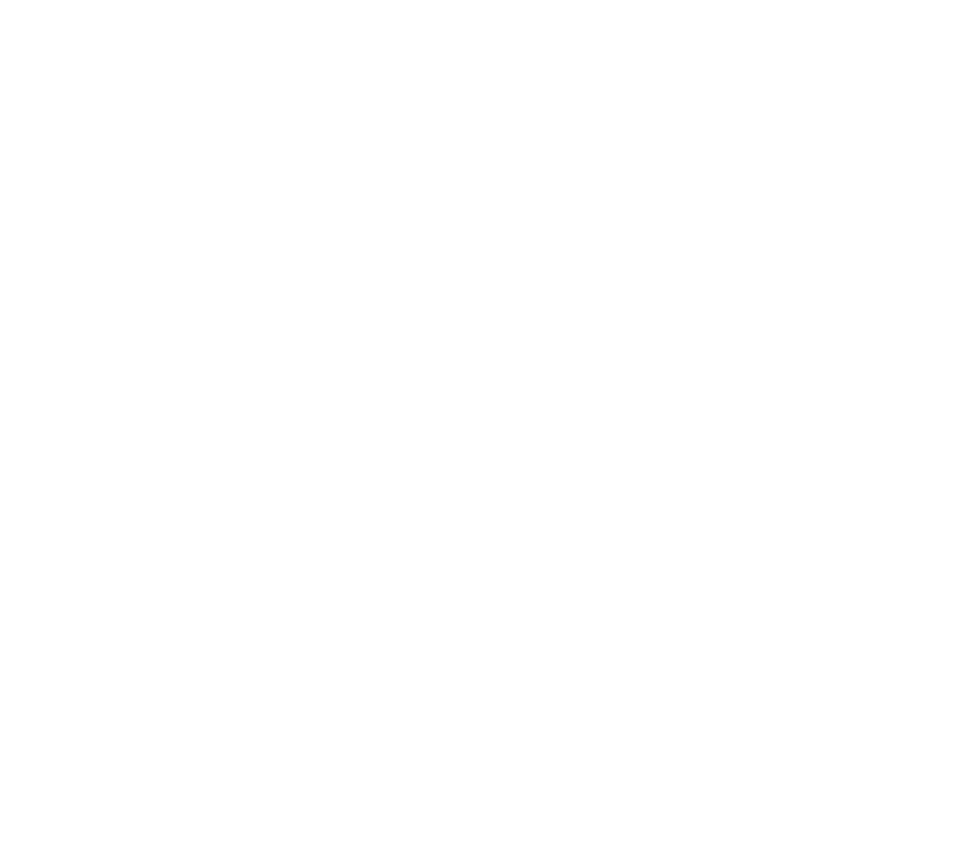
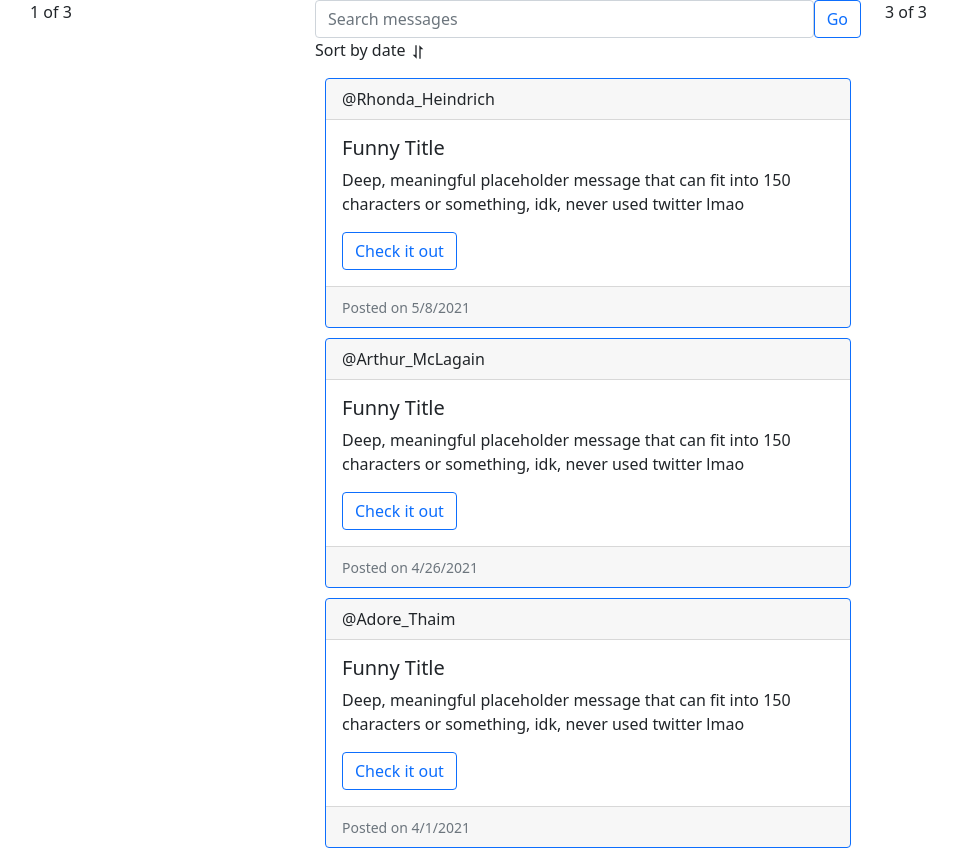
Before and after one commit to Timbuktujoe/mini-twitter, a React (Create React App) app: page / in a window 1280 px wide. Shown: the top 850 px of the page, without its empty margins (52-1009 px from the left). Before the commit the page ends 800 px from the top, so only its background shows below. Built offline with nearby package versions, Linux system fonts and the light colour scheme.

Commit message:
added searchbar, icons, displayed messages

```diff
--- a/package.json
+++ b/package.json
@@ -6,8 +6,11 @@
     "@testing-library/jest-dom": "^5.14.1",
     "@testing-library/react": "^11.2.7",
     "@testing-library/user-event": "^12.8.3",
+    "bootstrap": "^5.0.2",
     "react": "^17.0.2",
+    "react-bootstrap": "^1.6.1",
     "react-dom": "^17.0.2",
+    "react-icons": "^4.2.0",
     "react-scripts": "4.0.3",
     "web-vitals": "^1.1.2"
   },
--- a/src/App.css
+++ b/src/App.css
@@ -1,38 +1,3 @@
-.App {
-  text-align: center;
+.sorting_icon{
+  cursor: pointer;
 }
-
-.App-logo {
-  height: 40vmin;
-  pointer-events: none;
-}
-
-@media (prefers-reduced-motion: no-preference) {
-  .App-logo {
-    animation: App-logo-spin infinite 20s linear;
-  }
-}
-
-.App-header {
-  background-color: #282c34;
-  min-height: 100vh;
-  display: flex;
-  flex-direction: column;
-  align-items: center;
-  justify-content: center;
-  font-size: calc(10px + 2vmin);
-  color: white;
-}
-
-.App-link {
-  color: #61dafb;
-}
-
-@keyframes App-logo-spin {
-  from {
-    transform: rotate(0deg);
-  }
-  to {
-    transform: rotate(360deg);
-  }
-}
--- a/src/App.js
+++ b/src/App.js
@@ -1,9 +1,20 @@
-import logo from './logo.svg';
+import 'bootstrap/dist/css/bootstrap.min.css'
+import Container from 'react-bootstrap/Container'
+import Row from 'react-bootstrap/Row'
+import Col from 'react-bootstrap/Col'
+
 import './App.css';
-
+import Messages from './Messages'
 function App() {
   return (
     <div className="App">
+      <Container>
+        <Row md={4}>
+          <Col>1 of 3</Col>
+          <Col xs={6} ><Messages /></Col>
+          <Col>3 of 3</Col>
+        </Row>
+      </Container>
 
     </div>
   );
--- /dev/null
+++ b/src/Messages.js
@@ -0,0 +1,38 @@
+import Button from 'react-bootstrap/Button'
+import Card from 'react-bootstrap/Card'
+import Spinner from 'react-bootstrap/Spinner'
+import data from './data'
+import {BiSort} from 'react-icons/bi'
+import Searchbar from './Searchbar'
+import { useState } from 'react'
+export default function Messages() {
+    const [userData, setUserData] = useState(data)
+    console.log(userData[0])
+    return (
+
+        <>
+            <Searchbar/>
+            <p>Sort by date <BiSort className="sorting_icon"/></p>
+            {userData.length  ? userData.map((i) =>
+
+                <Card border="primary" style={{ margin: "10px" }}>
+                    <Card.Header>@{i.firstName}_{i.lastName}</Card.Header>
+                    <Card.Body>
+                        <Card.Title>Funny Title</Card.Title>
+                        <Card.Text>
+                            Deep, meaningful placeholder message that can fit into 150 characters or something, idk, never used twitter lmao
+                        </Card.Text>
+                        <Button variant="outline-primary">Check it out</Button>
+                    </Card.Body>
+                    <Card.Footer>
+                        <small className="text-muted">Posted on {i.message_createdAt}</small>
+                    </Card.Footer>
+                </Card>
+
+            ) : <Spinner animation="border" role="status">
+                <span className="visually-hidden">Loading...</span>
+            </Spinner>
+            }
+        </>
+    )
+}
--- /dev/null
+++ b/src/Searchbar.js
@@ -0,0 +1,17 @@
+import Button from 'react-bootstrap/Button'
+import Form from 'react-bootstrap/Form'
+import FormControl from 'react-bootstrap/FormControl'
+
+export default function Searchbar() {
+    return(
+        <Form className="d-flex">
+      <FormControl
+        type="search"
+        placeholder="Search messages"
+        className="mr-2"
+        aria-label="Search"
+      />
+      <Button variant="outline-primary">Go</Button>
+    </Form>
+    )
+}
--- a/src/MOCK_DATA_1.json
+++ b/src/data.js
@@ -1,4 +1,5 @@
-[{"id":1,"firstName":"Rhonda","lastName":"Heindrich","email":"rheindrich0@xing.com","avatar":"https://robohash.org/ducimusomnisvoluptatem.png?size=50x50&set=set1","message":"","message_ID":1,"message_createdAt":"5/8/2021"},
+const data = [
+    {"id":1,"firstName":"Rhonda","lastName":"Heindrich","email":"rheindrich0@xing.com","avatar":"https://robohash.org/ducimusomnisvoluptatem.png?size=50x50&set=set1","message":"","message_ID":1,"message_createdAt":"5/8/2021"},
 {"id":2,"firstName":"Arthur","lastName":"McLagain","email":"amclagain1@biblegateway.com","avatar":"https://robohash.org/laudantiumprovidentvoluptatem.png?size=50x50&set=set1","message":"","message_ID":2,"message_createdAt":"4/26/2021"},
 {"id":3,"firstName":"Adore","lastName":"Thaim","email":"athaim2@howstuffworks.com","avatar":"https://robohash.org/veldolorut.png?size=50x50&set=set1","message":"","message_ID":3,"message_createdAt":"4/1/2021"},
 {"id":4,"firstName":"Mitchael","lastName":"Hobble","email":"mhobble3@opensource.org","avatar":"https://robohash.org/itaquequoharum.png?size=50x50&set=set1","message":"","message_ID":4,"message_createdAt":"7/27/2020"},
@@ -97,4 +98,6 @@
 {"id":97,"firstName":"Sigmund","lastName":"Torfin","email":"storfin2o@qq.com","avatar":"https://robohash.org/dignissimosvoluptastotam.png?size=50x50&set=set1","message":"","message_ID":97,"message_createdAt":"3/28/2021"},
 {"id":98,"firstName":"Rafa","lastName":"Borrel","email":"rborrel2p@slate.com","avatar":"https://robohash.org/quoaccusantiumsed.png?size=50x50&set=set1","message":"","message_ID":98,"message_createdAt":"12/20/2020"},
 {"id":99,"firstName":"Rowney","lastName":"Esposito","email":"resposito2q@statcounter.com","avatar":"https://robohash.org/temporautvoluptatibus.png?size=50x50&set=set1","message":"","message_ID":99,"message_createdAt":"3/5/2021"},
-{"id":100,"firstName":"Bernard","lastName":"Muffett","email":"bmuffett2r@bloglines.com","avatar":"https://robohash.org/utaliquamquia.png?size=50x50&set=set1","message":"","message_ID":100,"message_createdAt":"12/16/2020"}]
+{"id":100,"firstName":"Bernard","lastName":"Muffett","email":"bmuffett2r@bloglines.com","avatar":"https://robohash.org/utaliquamquia.png?size=50x50&set=set1","message":"","message_ID":100,"message_createdAt":"12/16/2020"}
+]
+export default data
```
Also changed, not shown: 1 other file (tests, documents, lock files or other folders).
